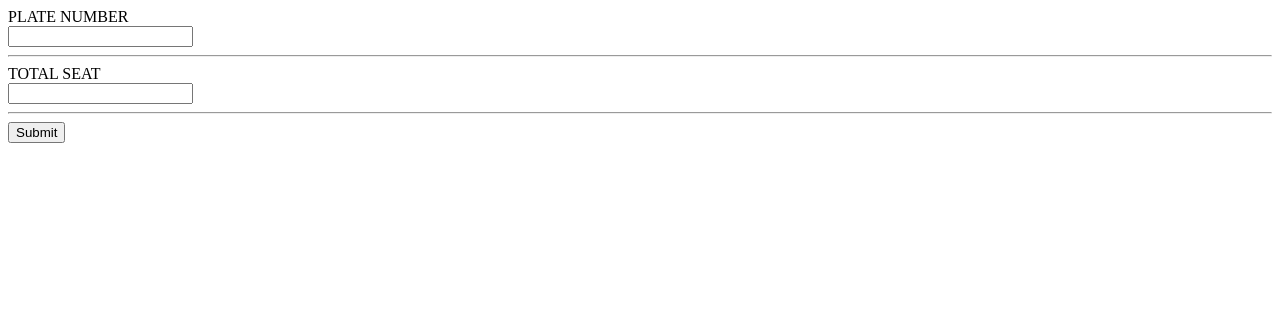
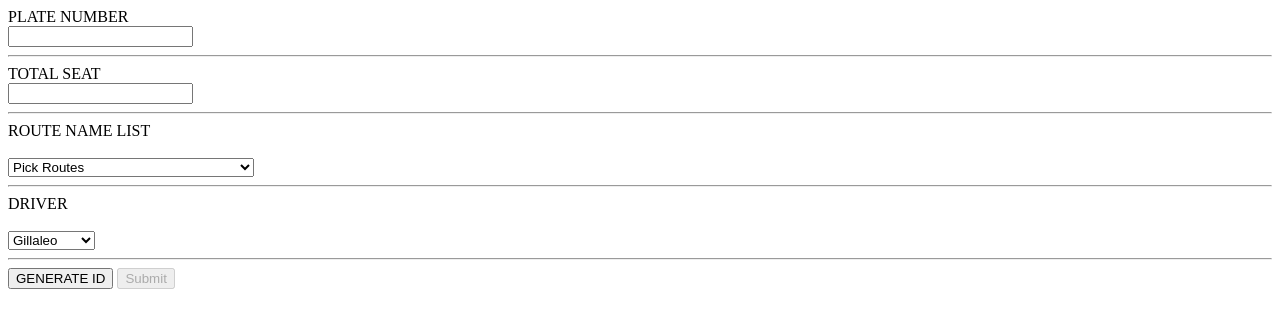
Before and after one commit to poxyx/bus-tracker, a PHP site: page /admin/add_bus.php in a window 1280 px wide. Shown: the top 328 px of the page. Run offline with PHP 8.4, Linux system fonts and the light colour scheme; data comes from the database, SQL or seed files in the repository; data that the repository does not hold is empty; some libraries are stand-ins or nearby versions.

Commit message:
modified add bus page to generate and retrieve key from firebase

```diff
--- a/admin/add_bus.php
+++ b/admin/add_bus.php
@@ -2,12 +2,18 @@
 
 include '../class/mysql_class.php';
 
+$helper = new sql();
+
+$query     = "SELECT * FROM routes";
+
+$routes    =  $helper->select($query);
+
 if ($_SERVER['REQUEST_METHOD'] == 'POST')
 {
-
-    $helper = new sql();
-
-    $sql = "INSERT INTO bus (plate_number, seat_total) VALUES ("."'".@$_POST['plate_number']."'".","."'".@$_POST['seat_total']."'".")";
+    $sql = "INSERT INTO bus (driver,route_codename,plate_number, seat_total,firebase_id) VALUES
+    ("."'".@$_POST['driver']."'".","."'".@$_POST['route_name']."'".","."'".
+    @$_POST['plate_number']."'".","."'".@$_POST['seat_total'].
+    "'".","."'".@$_POST['fb_id']."'".")";
 
     echo $helper->insert($sql);
 
@@ -21,19 +27,45 @@ if ($_SERVER['REQUEST_METHOD'] == 'POST')
 
 <head>
 	<meta http-equiv="Content-Type" content="text/html; charset=UTF-8" />
-	<title>Admin | Add Bus </title>
+    <title>Admin | Add Bus </title>
+    <script
+  src="https://code.jquery.com/jquery-2.2.4.min.js"
+  integrity="sha256-BbhdlvQf/xTY9gja0Dq3HiwQF8LaCRTXxZKRutelT44="
+  crossorigin="anonymous"></script>
 </head>
 
-    <form method="POST" action="#">
+    <form method="POST" action="#" id="bus_details">
         <label>PLATE NUMBER</label>
         <br>
-            <input type="text" required name="plate_number">
+            <input type="text" required name="plate_number" id="plate_number">
         <hr>
         <label>TOTAL SEAT</label>
         <br>
-            <input type="text" required name="seat_total">
+            <input type="number" required name="seat_total">
         <hr>
-        <input type="submit">
+        <label>ROUTE NAME LIST</label>
+        <br><br>
+        <select  name="route_name">
+            <option selected disabled>Pick Routes</option>
+            <!-- <option selected value="T5">TESTING5</option> -->
+                <?php foreach($routes as $key): ?>
+                    <option value="<?php echo $key['codename'];?>"> <?php echo $key['route_name'];?> </option>
+                <?php endforeach;?>
+        </select>
+        <hr>
+        <label>DRIVER</label>
+        <br><br>
+        <select  name="driver">
+            <option selected disabled>Pick Driver</option>
+            <option selected  value="john" >John</option>
+            <option selected  value="ahmad">Ahmed</option>
+            <option selected  value="marvin">Marvin</option>
+            <option selected  value="gillaleo">Gillaleo</option>
+        </select>
+        <hr>
+        <input type="hidden" name="fb_id" id="fb_id">
+        <button id="generate">GENERATE ID</button>
+        <input type="submit" id="submit" disabled>
     </form>
 
 <body>
@@ -41,3 +73,72 @@ if ($_SERVER['REQUEST_METHOD'] == 'POST')
 </body>
 
 </html>
+
+<script type="text/javascript" src="https://www.gstatic.com/firebasejs/4.8.0/firebase.js"></script>
+<script>
+
+    // Initialize Firebase
+    var config = {
+        apiKey: "AIzaSyCNtEKwrOSmfi_wn21WQr0WS7Yl-TK_isk",
+        authDomain: "driver-tracker-5c786.firebaseapp.com",
+        databaseURL: "https://driver-tracker-5c786.firebaseio.com",
+        projectId: "driver-tracker-5c786",
+        storageBucket: "driver-tracker-5c786.appspot.com",
+        messagingSenderId: "585118258922"
+    };
+
+    firebase.initializeApp(config);
+    const database = firebase.database()
+    const ref = database.ref('location');
+    var count = 0;
+
+    function insert(lat, long, id)
+    {
+        const result = ref.push(
+        {
+            latitude: lat,
+            longitude: long,
+            id: id
+        })
+
+        // console.log(result);
+    }
+
+    function fetch()
+    {
+      count++;
+      ref.once('value', function(data)
+      {
+        let objKey = Object.keys(data.val());
+        for (obj in objKey)
+        {
+          let key = objKey[obj];
+          console.log(data.val()[key].id)
+          if (data.val()[key].id == $('#plate_number').val())
+          {
+            $('#fb_id').val(key)
+                // console.log($('#fb_id').val())
+          }
+        }
+      })
+    }
+
+    $('#generate').click(function(e){
+        e.preventDefault();
+        try {
+
+            insert(0, 0, $('#plate_number').val())
+            fetch()
+        }
+        catch(err) {
+            console.log(err)
+            return false
+        }
+        finally {
+
+            $("#submit").attr("disabled", false)
+            $("#bus_details :input").not("#submit").prop('readonly', true);
+        }
+    })
+
+</script>
--- a/ajax/assignRoute.php
+++ b/ajax/createRoute.php
@@ -13,7 +13,7 @@ foreach($_POST['stop'] as $key) {
 
 $helper = new sql();
 
-$sql = "INSERT INTO routes (bus_id,route_array,route_name,route_start,route_end) VALUES ("."'".@$_POST['bus_id']."'".",
+$sql = "INSERT INTO routes (codename,route_array,route_name,route_start,route_end) VALUES ("."'".@$_POST['codename']."'".",
             "."'".substr($route_array,1)."'".",
             "."'".str_replace(' ', '',@$_POST['name'])."'".",
             "."'".str_replace(' ', '',@$_POST['start'])."'".",
```
Also changed, not shown: admin/add_route.php (+10 -19 lines).
